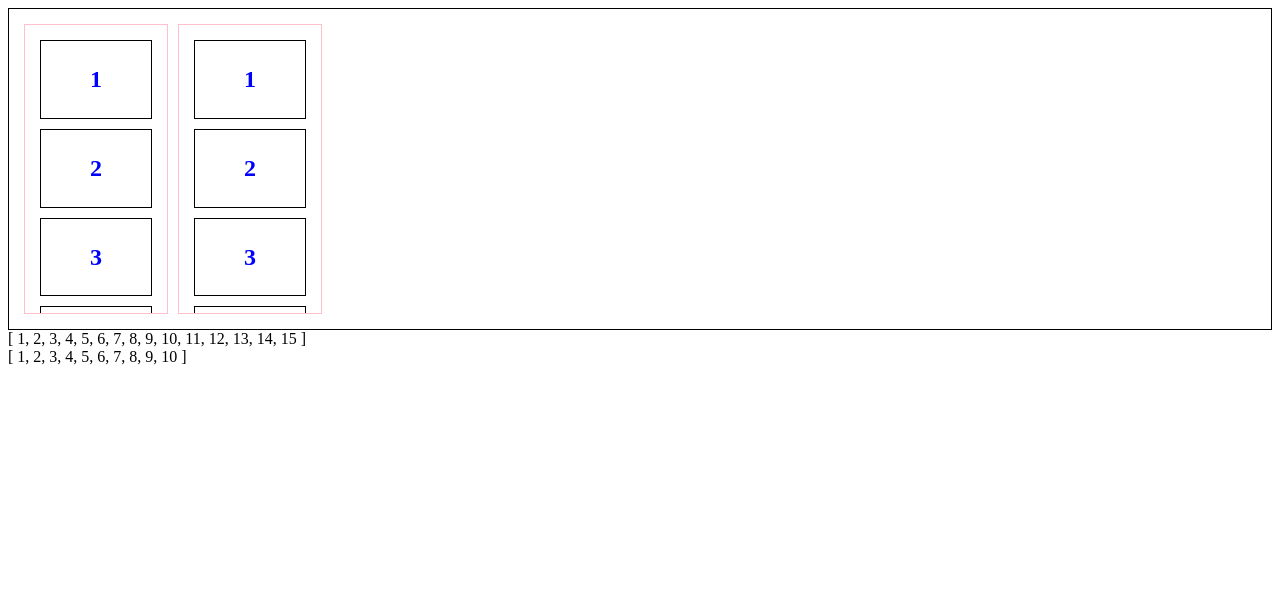
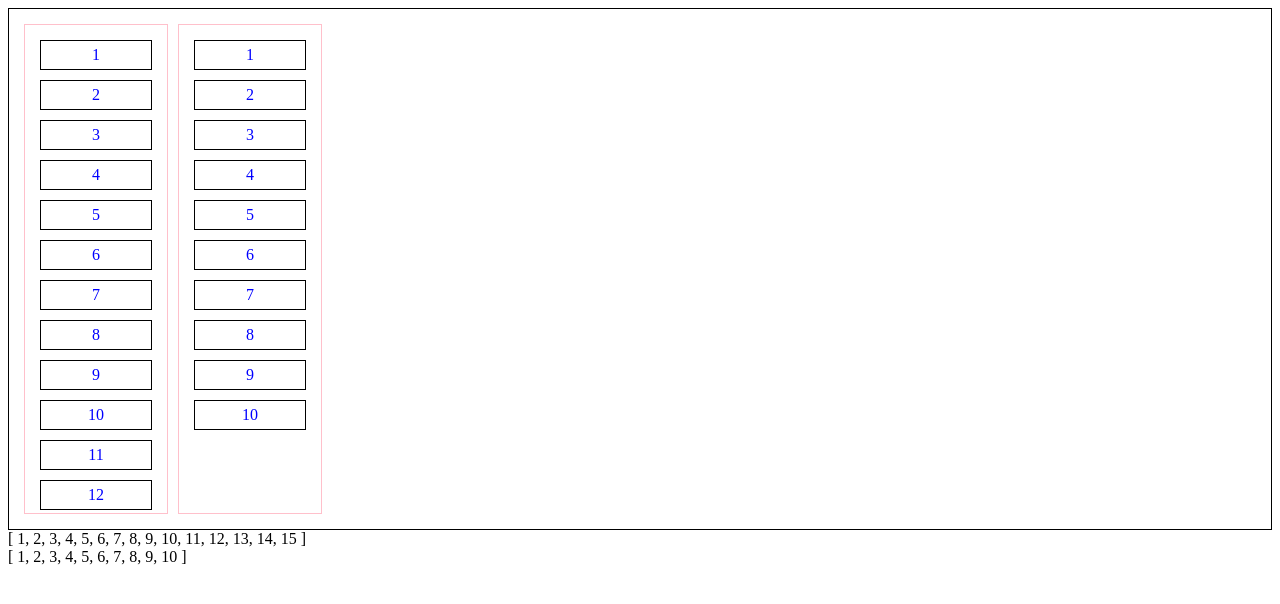
Before and after one commit to prabhat903/VueDragPro, a Vue app: page / in a window 1280 px wide. Shown: the top 604 px of the page. Built offline with nearby package versions, Linux system fonts and the light colour scheme.

Commit message:
Changed to Render component

```diff
--- a/src/App.vue
+++ b/src/App.vue
@@ -6,18 +6,18 @@
           <h2>{{ele}}</h2>
           <!-- <handle :handle="handle">Hold me to Drag!</handle> -->
         </template>
-        <template #placeholder>
+        <!-- <template #placeholder>
           <div class="card placeholder">I will catch</div>
-        </template>
+        </template>-->
       </DragList>
       <DragList v-model="list2" :className="'card'" class="zone z2">
         <template v-slot:default="{ele,ind,handle}">
           <h2>{{ele}}</h2>
           <!-- <handle :handle="handle">Hold me to Drag!</handle> -->
         </template>
-        <template #placeholder>
+        <!-- <template #placeholder>
           <div class="card placeholder">I will catch</div>
-        </template>
+        </template>-->
       </DragList>
     </container>
     <div>{{list}}</div>
@@ -68,7 +68,7 @@
   width: 100px;
 }
 div.DraggingContainer {
-  height: 300px;
+  height: 500px;
   padding: 10px;
   display: flex;
   border: 1px solid black;
--- a/src/components/DragList.vue
+++ b/src/components/DragList.vue
@@ -1,7 +1,7 @@
-<template>
-  <div @mousemove="hover" @mouseenter="onEnter" @mouseleave="onLeave">
+
+  <!-- <div @mousemove="hover" @mouseenter="onEnter" @mouseleave="onLeave">
     <template v-for="(ele,ind) in value">
-      <slot name="placeholder" v-if="ind === loadat && isOver"></slot>
+      <slot name="placeholder" v-if="ind === loadat && isOver">{{placeHolder}}</slot>
       <Drag
         v-bind="$attrs"
         :key="(ele[keyName]||ele)+''+ind"
@@ -13,10 +13,10 @@
       >
         <slot name="default" v-bind="{ind,ele,handle}">{{ele}}</slot>
       </Drag>
-      <slot name="placeholder" v-if="ind === loadat && !isOver"></slot>
+      <slot name="placeholder" v-if="ind === loadat && !isOver">{{placeHolder}}</slot>
     </template>
-  </div>
-</template>
+  </div> -->
+
 <script>
 import Drag from "./Drag";
 export default {
@@ -29,7 +29,51 @@
     keyName: { type: String },
     className: { type: String }
   },
-  inject: ["setZone"],
+  created() {},
+  render(h) {
+    let list = this.value.map((ele, ind) => {
+      return h(
+        "Drag",
+        {
+          key: (ele[this.keyName] || ele) + "" + ind,
+          class: "$ditem " + this.className,
+          slot: { handle: this.handle },
+          props: {
+            ...this.$attrs
+          },
+          on: {
+            onStart: context => {
+              this.setPlaceholder(ind, context);
+            },
+            onDrop: this.clearContext,
+            hover: context => {
+              this.onhover(ind, context);
+            }
+          }
+        },
+        this.$slots.default || ele
+      );
+    });
+    if (this.isDragging) {
+      list.splice(
+        this.isOver ? this.loadat : this.loadat + 1,
+        0,
+        this.placeHolder
+      );
+    }
+    return h(
+      "div",
+      {
+        on: {
+          mousemove: this.hover,
+          mouseenter: this.onEnter,
+          mouseleave: this.onLeave
+        }
+      },
+      list
+    );
+  },
+  inject: ["setZone", "placeHolder"],
   data() {
     return {
       Dragging: null,
--- a/src/components/container.vue
+++ b/src/components/container.vue
@@ -19,13 +19,27 @@
       currentZone: null
     };
   },
+  computed: {
+    placeHolder() {
+      let placeholder = this.$slots.placeHolder && this.$slots.placeHolder();
+      if (!placeholder) {
+        placeholder = this.$createElement(
+          "div",
+          { class: "defaultPlaceholder" },
+          "Drop Here!"
+        );
+      }
+      return placeholder;
+    }
+  },
   provide() {
     return {
       setContext: this.setContext,
       clearContext: this.clearContext,
       findPositionInContainer: this.findPositionInContainer,
       center: this.center,
-      setZone: this.setZone
+      setZone: this.setZone,
+      placeHolder: this.placeHolder
     };
   },
   methods: {
```
